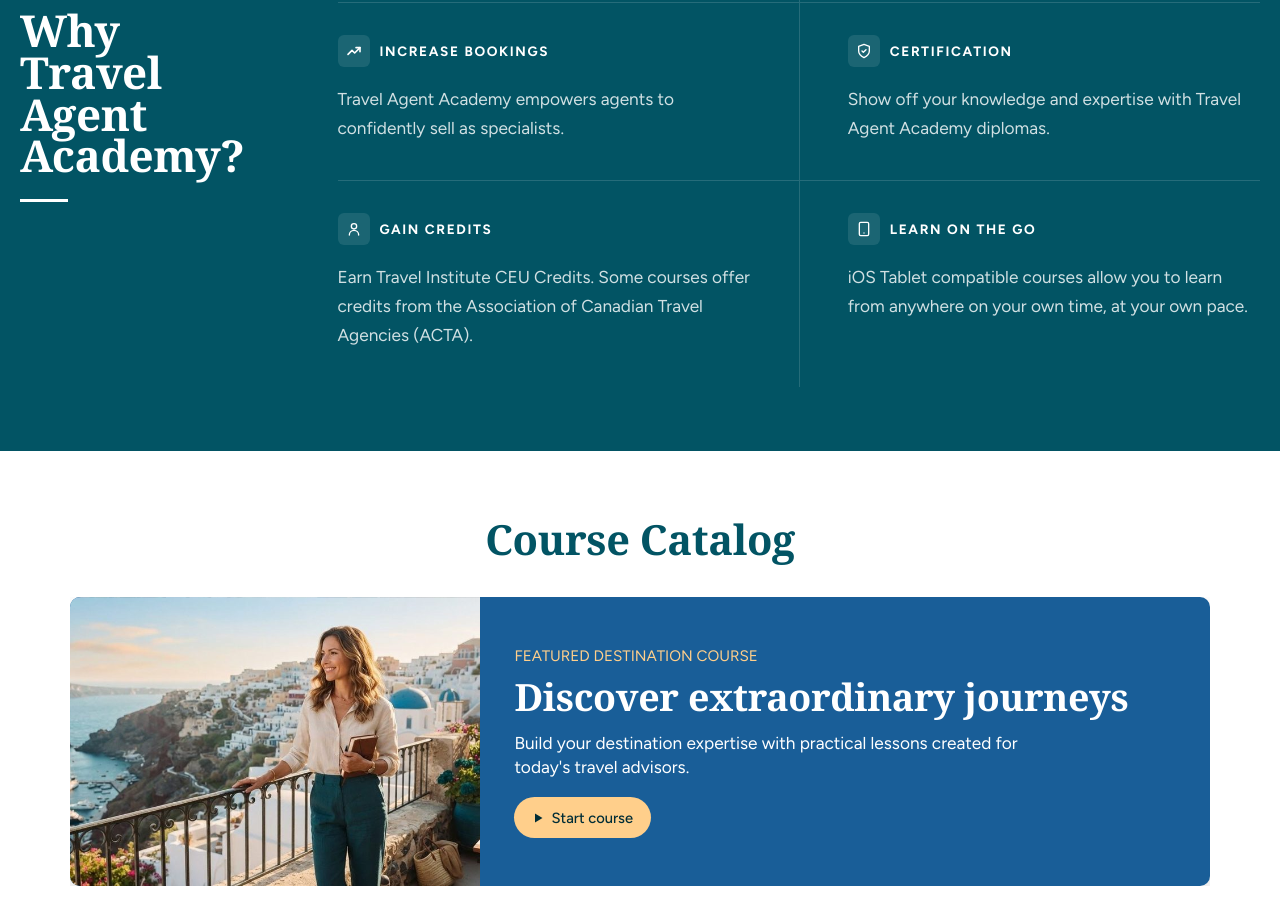
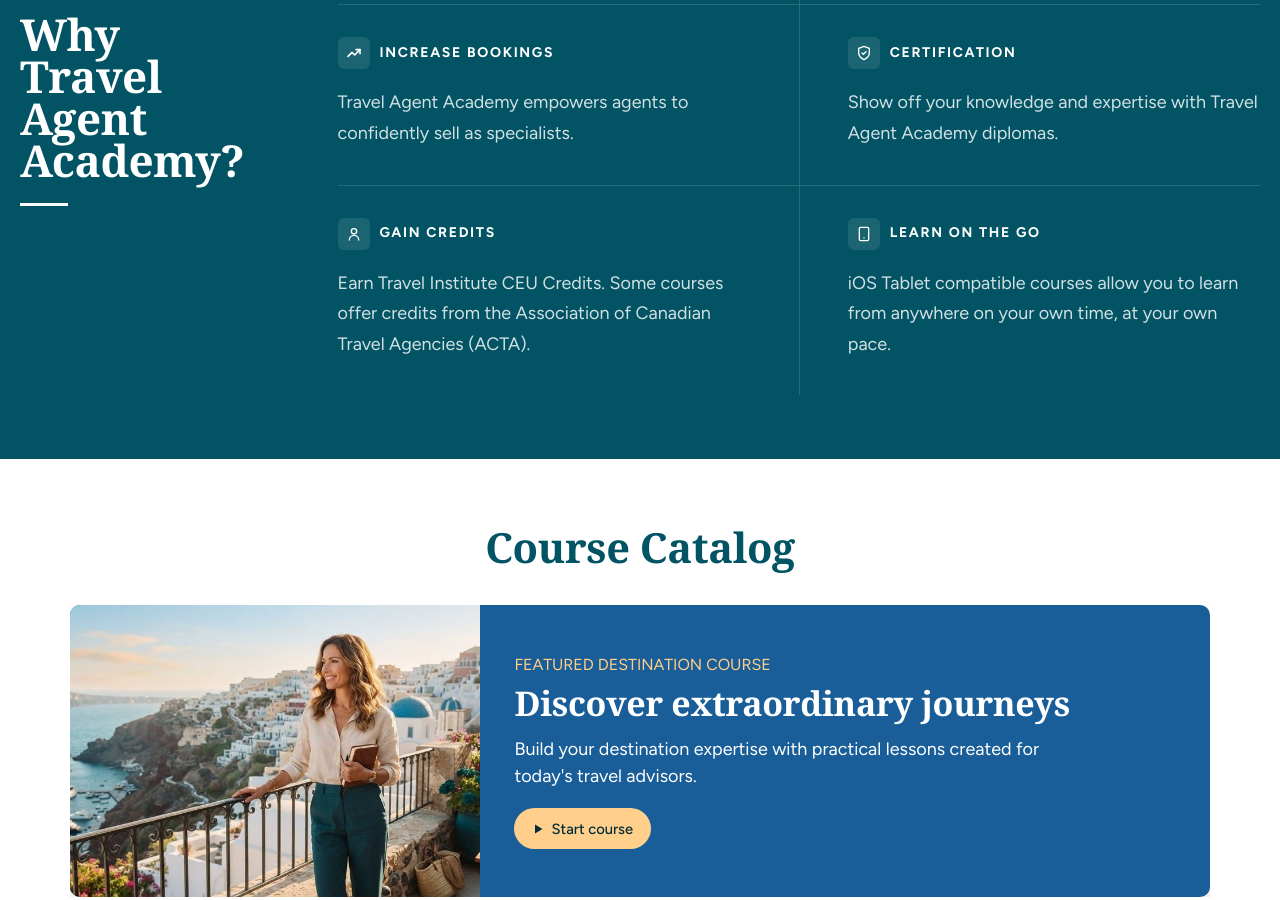
Before and after one commit to korcomptenzezhil/Northstar-TAA, a plain HTML site: page index.html in a window 1280 px wide. Shown: the part 1138-2038 px from the top of the page. Drawn offline with nearby package versions, Linux system fonts and the light colour scheme; a web font is replaced by a local one.

Commit message:
Update website pages and styles 1

```diff
--- a/css/styles.css
+++ b/css/styles.css
@@ -496,7 +496,7 @@ a:hover {
   display: flex;
   align-items: center;
   font-family: var(--font-body);
-  font-size: 0.85rem;
+  font-size: 0.875rem;
   font-weight: 700;
   letter-spacing: 0.12em;
   text-transform: uppercase;
@@ -517,7 +517,7 @@ a:hover {
 
 .why-item p {
   color: rgba(255, 255, 255, 0.82);
-  font-size: 1.08rem;
+  font-size: 1.125rem;;
   line-height: 1.7;
   margin: 0;
   max-width: 420px;
@@ -565,19 +565,19 @@ a:hover {
 
 .featured-eyebrow {
   color: var(--taa-peach);
-  font-size: 0.95rem;
+  font-size: 1rem;
   text-transform: uppercase;
   margin-bottom: 6px;
 }
 
 .featured-card h3 {
-  font-size: 2.35rem;
+  font-size: 2.125rem;
   margin-bottom: 12px;
 }
 
 .featured-card p {
-  font-size: 1.08rem;
-  line-height: 1.4;
+  font-size: 1.125rem;
+  line-height: 1.5;
   max-width: 540px;
   margin-bottom: 18px;
 }
@@ -858,7 +858,7 @@ a:hover {
 .testimonials-section .section-title {
   color: var(--taa-blue);
   font-weight: 500;
-  font-size: 2.8rem;
+  font-size: 2.5rem;
   margin-bottom: 22px;
 }
 
@@ -1044,13 +1044,13 @@ a:hover {
 }
 
 .sponsors-section h2 {
-  font-size: 3rem;
+  font-size: 2.625rem;
   line-height: 1;
   margin-bottom: 36px;
 }
 
 .sponsors-section p {
-  font-size: 1.1rem;
+  font-size: 1.125rem;
   line-height: 1.7;
   color: rgba(255, 255, 255, 0.85);
   max-width: 520px;
```
